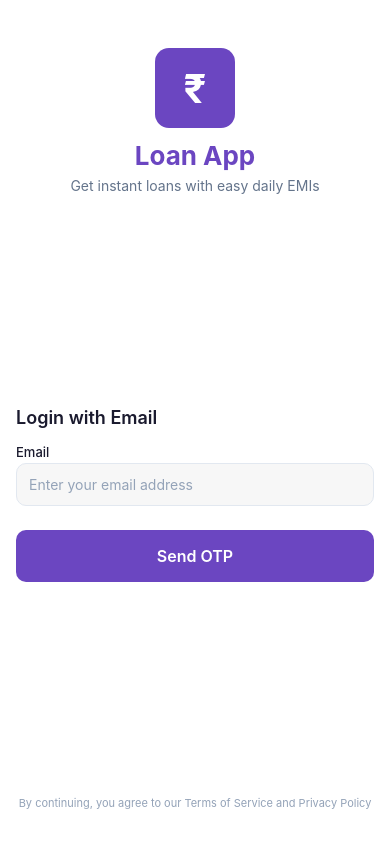
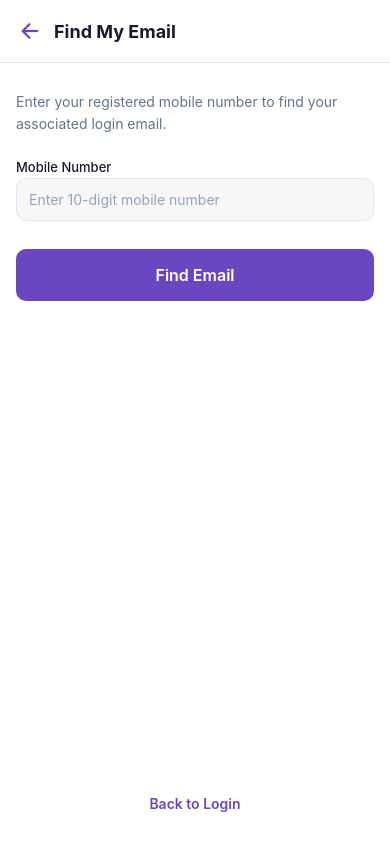
Before and after one commit to sachin-vaishnav/native_fe_lean, a React Native app: screen /FindEmail in a window 390 px wide. Built offline with nearby package versions, Linux system fonts and the light colour scheme; what expo-notifications would draw is missing.

Commit message:
Implement Forgot Email feature with FindEmailScreen

```diff
--- a/App.js
+++ b/App.js
@@ -1,16 +1,19 @@
 import React from 'react';
 import { StatusBar } from 'expo-status-bar';
+import { SafeAreaProvider } from 'react-native-safe-area-context';
 import { AuthProvider } from './src/context/AuthContext';
 import { NotificationProvider } from './src/context/NotificationContext';
 import AppNavigator from './src/navigation/AppNavigator';
 
 export default function App() {
   return (
+    <SafeAreaProvider>
       <AuthProvider>
         <NotificationProvider>
           <StatusBar style="auto" />
           <AppNavigator />
         </NotificationProvider>
       </AuthProvider>
+    </SafeAreaProvider>
   );
 }
--- a/src/navigation/AppNavigator.js
+++ b/src/navigation/AppNavigator.js
@@ -7,6 +7,7 @@ import { Ionicons } from '@expo/vector-icons';
 import { useAuth } from '../context/AuthContext';
 import { useNotifications } from '../context/NotificationContext';
 import { colors, fontSize, fontWeight } from '../styles/theme';
+import { useSafeAreaInsets } from 'react-native-safe-area-context';
 
 const iconSize = 24;
 
@@ -14,6 +15,7 @@ const iconSize = 24;
 import LoginScreen from '../screens/auth/LoginScreen';
 import OTPScreen from '../screens/auth/OTPScreen';
 import AddMobileScreen from '../screens/auth/AddMobileScreen';
+import FindEmailScreen from '../screens/auth/FindEmailScreen';
 
 // User Screens
 import HomeScreen from '../screens/user/HomeScreen';
@@ -63,11 +65,19 @@ const AlertsTabIcon = ({ focused }) => {
 };
 
 // User Tab Navigator
-const UserTabs = () => (
+const UserTabs = () => {
+  const insets = useSafeAreaInsets();
+  return (
     <Tab.Navigator
       screenOptions={{
         headerShown: false,
-      tabBarStyle: styles.tabBar,
+        tabBarStyle: [
+          styles.tabBar,
+          {
+            height: 60 + (insets.bottom > 0 ? insets.bottom : 10),
+            paddingBottom: insets.bottom > 0 ? insets.bottom : 8
+          }
+        ],
         tabBarShowLabel: false,
         tabBarScrollEnabled: true,
       }}
@@ -102,6 +112,7 @@ const UserTabs = () => (
       />
     </Tab.Navigator>
   );
+};
 
 // User Profile Stack
 const UserProfileStack = () => (
@@ -148,11 +159,19 @@ const UserLoansStack = () => (
 );
 
 // Admin Tab Navigator
-const AdminTabs = () => (
+const AdminTabs = () => {
+  const insets = useSafeAreaInsets();
+  return (
     <Tab.Navigator
       screenOptions={{
         headerShown: false,
-      tabBarStyle: styles.tabBar,
+        tabBarStyle: [
+          styles.tabBar,
+          {
+            height: 60 + (insets.bottom > 0 ? insets.bottom : 10),
+            paddingBottom: insets.bottom > 0 ? insets.bottom : 8
+          }
+        ],
         tabBarShowLabel: false,
       }}
     >
@@ -186,6 +205,7 @@ const AdminTabs = () => (
       />
     </Tab.Navigator>
   );
+};
 
 // Admin Users Stack
 const AdminUsersStack = () => (
@@ -256,6 +276,7 @@ const AuthStack = () => (
   >
     <Stack.Screen name="Login" component={LoginScreen} />
     <Stack.Screen name="OTP" component={OTPScreen} />
+    <Stack.Screen name="FindEmail" component={FindEmailScreen} />
   </Stack.Navigator>
 );
 
@@ -338,8 +359,6 @@ const styles = StyleSheet.create({
     backgroundColor: colors.background,
     borderTopWidth: 1,
     borderTopColor: colors.border,
-    height: 70,
-    paddingBottom: 10,
     paddingTop: 10,
   },
   tabIcon: {
--- /dev/null
+++ b/src/screens/auth/FindEmailScreen.js
@@ -0,0 +1,227 @@
+import React, { useState } from 'react';
+import {
+    View,
+    Text,
+    StyleSheet,
+    TouchableOpacity,
+    Alert,
+    Clipboard,
+    Platform,
+} from 'react-native';
+import { SafeAreaView } from 'react-native-safe-area-context';
+import { Ionicons } from '@expo/vector-icons';
+import { authAPI } from '../../services/api';
+import Button from '../../components/Button';
+import Input from '../../components/Input';
+import Card from '../../components/Card';
+import { colors, spacing, fontSize, fontWeight, borderRadius } from '../../styles/theme';
+
+const FindEmailScreen = ({ navigation }) => {
+    const [mobile, setMobile] = useState('');
+    const [loading, setLoading] = useState(false);
+    const [foundEmail, setFoundEmail] = useState(null);
+
+    const handleFindEmail = async () => {
+        if (!mobile || mobile.length < 10) {
+            Alert.alert('Error', 'Please enter a valid 10-digit mobile number');
+            return;
+        }
+
+        setLoading(true);
+        setFoundEmail(null);
+
+        try {
+            const response = await authAPI.findEmail(mobile);
+            setFoundEmail(response.data.email);
+        } catch (err) {
+            const msg = err.response?.data?.message || 'Error finding email. Please try again.';
+            Alert.alert('Error', msg);
+        } finally {
+            setLoading(false);
+        }
+    };
+
+    const copyToClipboard = () => {
+        if (!foundEmail) return;
+        Clipboard.setString(foundEmail);
+        if (Platform.OS === 'web') {
+            window.alert('Email copied to clipboard!');
+        } else {
+            Alert.alert('Success', 'Email copied to clipboard!');
+        }
+    };
+
+    return (
+        <SafeAreaView style={styles.container}>
+            <View style={styles.header}>
+                <TouchableOpacity onPress={() => navigation.goBack()} style={styles.backButton}>
+                    <Ionicons name="arrow-back" size={24} color={colors.primary} />
+                </TouchableOpacity>
+                <Text style={styles.title}>Find My Email</Text>
+            </View>
+
+            <View style={styles.content}>
+                {!foundEmail ? (
+                    <View style={styles.form}>
+                        <Text style={styles.description}>
+                            Enter your registered mobile number to find your associated login email.
+                        </Text>
+                        <Input
+                            label="Mobile Number"
+                            value={mobile}
+                            onChangeText={setMobile}
+                            placeholder="Enter 10-digit mobile number"
+                            keyboardType="phone-pad"
+                            maxLength={10}
+                        />
+                        <Button
+                            title="Find Email"
+                            onPress={handleFindEmail}
+                            loading={loading}
+                            size="large"
+                            style={styles.button}
+                        />
+                    </View>
+                ) : (
+                    <View style={styles.resultContainer}>
+                        <Text style={styles.resultText}>Found Associated Email:</Text>
+                        <Card style={styles.emailCard}>
+                            <Text style={styles.emailValue}>{foundEmail}</Text>
+                            <TouchableOpacity onPress={copyToClipboard} style={styles.copyIcon}>
+                                <Ionicons name="copy-outline" size={20} color={colors.primary} />
+                                <Text style={styles.copyText}>Copy</Text>
+                            </TouchableOpacity>
+                        </Card>
+
+                        <Button
+                            title="Copy & Go to Login"
+                            onPress={() => {
+                                copyToClipboard();
+                                navigation.navigate('Login');
+                            }}
+                            size="large"
+                            style={styles.loginButton}
+                        />
+
+                        <TouchableOpacity
+                            onPress={() => setFoundEmail(null)}
+                            style={styles.searchAgain}
+                        >
+                            <Text style={styles.searchAgainText}>Search for another number</Text>
+                        </TouchableOpacity>
+                    </View>
+                )}
+
+                <TouchableOpacity
+                    onPress={() => navigation.navigate('Login')}
+                    style={styles.footerLink}
+                >
+                    <Text style={styles.footerLinkText}>Back to Login</Text>
+                </TouchableOpacity>
+            </View>
+        </SafeAreaView>
+    );
+};
+
+const styles = StyleSheet.create({
+    container: {
+        flex: 1,
+        backgroundColor: colors.background,
+    },
+    header: {
+        flexDirection: 'row',
+        alignItems: 'center',
+        padding: spacing.md,
+        borderBottomWidth: 1,
+        borderBottomColor: colors.border,
+    },
+    backButton: {
+        padding: spacing.sm,
+        marginRight: spacing.sm,
+    },
+    title: {
+        fontSize: fontSize.xl,
+        fontWeight: fontWeight.bold,
+        color: colors.text,
+    },
+    content: {
+        flex: 1,
+        padding: spacing.lg,
+    },
+    description: {
+        fontSize: fontSize.md,
+        color: colors.textSecondary,
+        marginBottom: spacing.xl,
+        lineHeight: 22,
+    },
+    form: {
+        marginTop: spacing.md,
+    },
+    button: {
+        marginTop: spacing.lg,
+    },
+    resultContainer: {
+        marginTop: spacing.xl,
+        alignItems: 'center',
+    },
+    resultText: {
+        fontSize: fontSize.md,
+        color: colors.textSecondary,
+        marginBottom: spacing.md,
+    },
+    emailCard: {
+        width: '100%',
+        flexDirection: 'row',
+        justifyContent: 'space-between',
+        alignItems: 'center',
+        paddingVertical: spacing.lg,
+        paddingHorizontal: spacing.lg,
+        backgroundColor: colors.surface,
+        borderColor: colors.primary,
+        borderWidth: 1,
+    },
+    emailValue: {
+        fontSize: fontSize.lg,
+        fontWeight: fontWeight.bold,
+        color: colors.primary,
+        flex: 1,
+    },
+    copyIcon: {
+        flexDirection: 'row',
+        alignItems: 'center',
+        backgroundColor: colors.primaryLight,
+        paddingHorizontal: spacing.sm,
+        paddingVertical: spacing.xs,
+        borderRadius: borderRadius.sm,
+    },
+    copyText: {
+        fontSize: fontSize.xs,
+        color: colors.primary,
+        fontWeight: fontWeight.bold,
+        marginLeft: 4,
+    },
+    loginButton: {
+        width: '100%',
+        marginTop: spacing.xxl,
+    },
+    searchAgain: {
+        marginTop: spacing.lg,
+    },
+    searchAgainText: {
+        fontSize: fontSize.sm,
+        color: colors.textSecondary,
+        textDecorationLine: 'underline',
+    },
+    footerLink: {
+        marginTop: 'auto',
+        alignItems: 'center',
+        paddingVertical: spacing.lg,
+    },
+    footerLinkText: {
+        fontSize: fontSize.md,
+        color: colors.primary,
+        fontWeight: fontWeight.semibold,
+    },
+});
+
+export default FindEmailScreen;
--- a/src/screens/auth/LoginScreen.js
+++ b/src/screens/auth/LoginScreen.js
@@ -6,6 +6,7 @@ import {
   KeyboardAvoidingView,
   Platform,
   Alert,
+  TouchableOpacity,
 } from 'react-native';
 import { SafeAreaView } from 'react-native-safe-area-context';
 import { useAuth } from '../../context/AuthContext';
@@ -99,6 +100,12 @@ const LoginScreen = ({ navigation }) => {
               size="large"
               style={styles.button}
             />
+            <TouchableOpacity
+              onPress={() => navigation.navigate('FindEmail')}
+              style={styles.forgotEmailLink}
+            >
+              <Text style={styles.forgotEmailText}>Forgot Email? Find it here</Text>
+            </TouchableOpacity>
           </View>
 
           <View style={styles.footer}>
@@ -175,6 +182,16 @@ const styles = StyleSheet.create({
     textAlign: 'center',
     lineHeight: 18,
   },
+  forgotEmailLink: {
+    marginTop: spacing.lg,
+    alignItems: 'center',
+  },
+  forgotEmailText: {
+    fontSize: fontSize.md,
+    color: colors.primary,
+    fontWeight: fontWeight.medium,
+    textDecorationLine: 'underline',
+  },
 });
 
 export default LoginScreen;
--- a/src/services/api.js
+++ b/src/services/api.js
@@ -5,7 +5,7 @@ import Constants from 'expo-constants';
 
 // Web: Render API. Native: use extra.apiUrl from app.json
 const getBaseUrl = () => {
-  if (Platform.OS === 'web') return 'https://native-be-lean.onrender.com/api';
+  if (Platform.OS === 'web') return 'http://localhost:5001/api';
   const custom = Constants.expoConfig?.extra?.apiUrl;
   if (custom) return custom;
   // Android emulator: 10.0.2.2 = host machine
@@ -59,6 +59,7 @@ export const configAPI = {
 export const authAPI = {
   sendOTP: (email) => api.post('/auth/send-otp', { email }, { timeout: 35000 }),
   verifyOTP: (email, otp) => api.post('/auth/verify-otp', { email, otp }),
+  findEmail: (mobile) => api.post('/auth/find-email', { mobile }),
 };
 
 // User APIs
```
Lines whose indentation alone changed are shown as unchanged.
